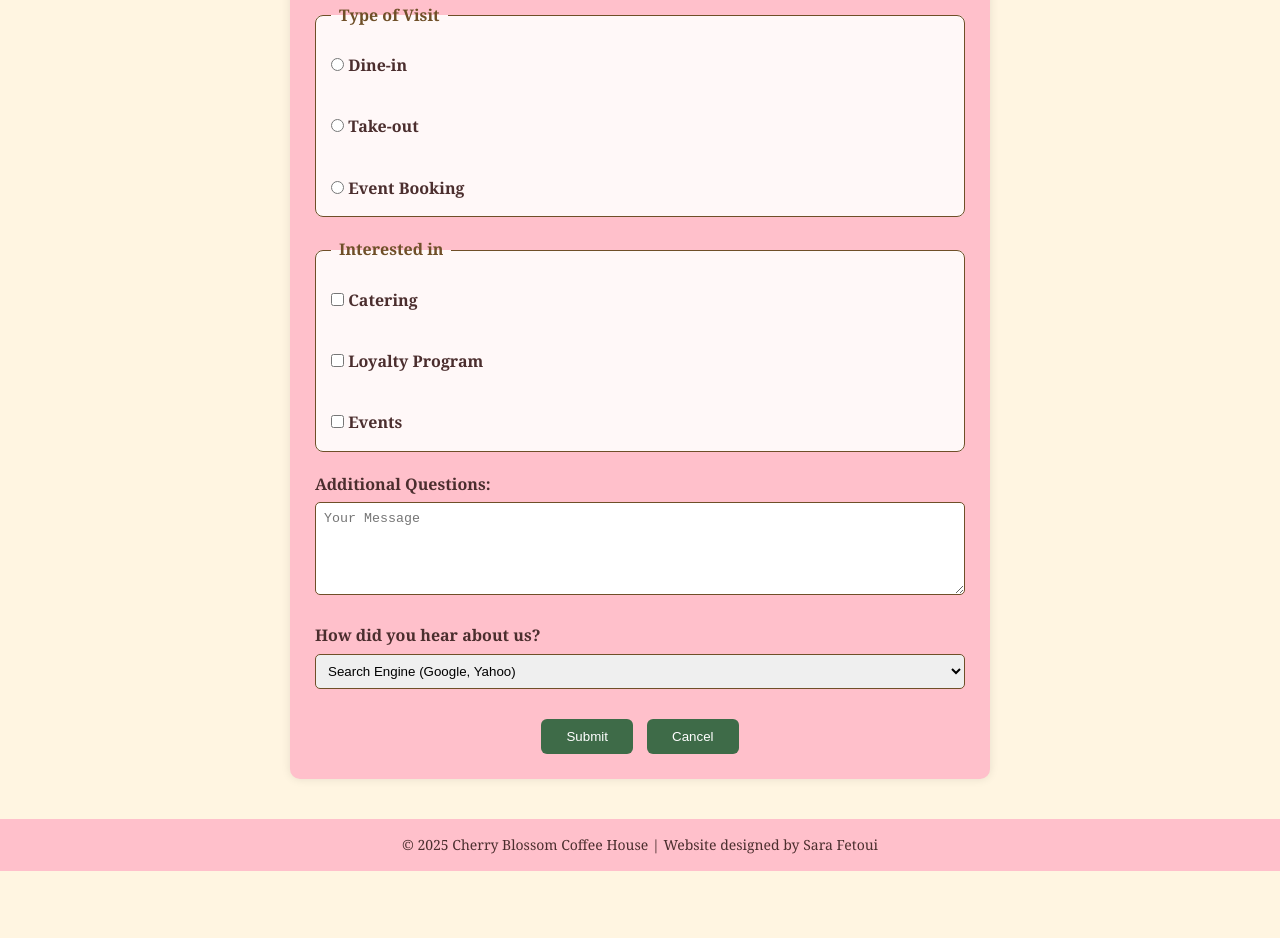
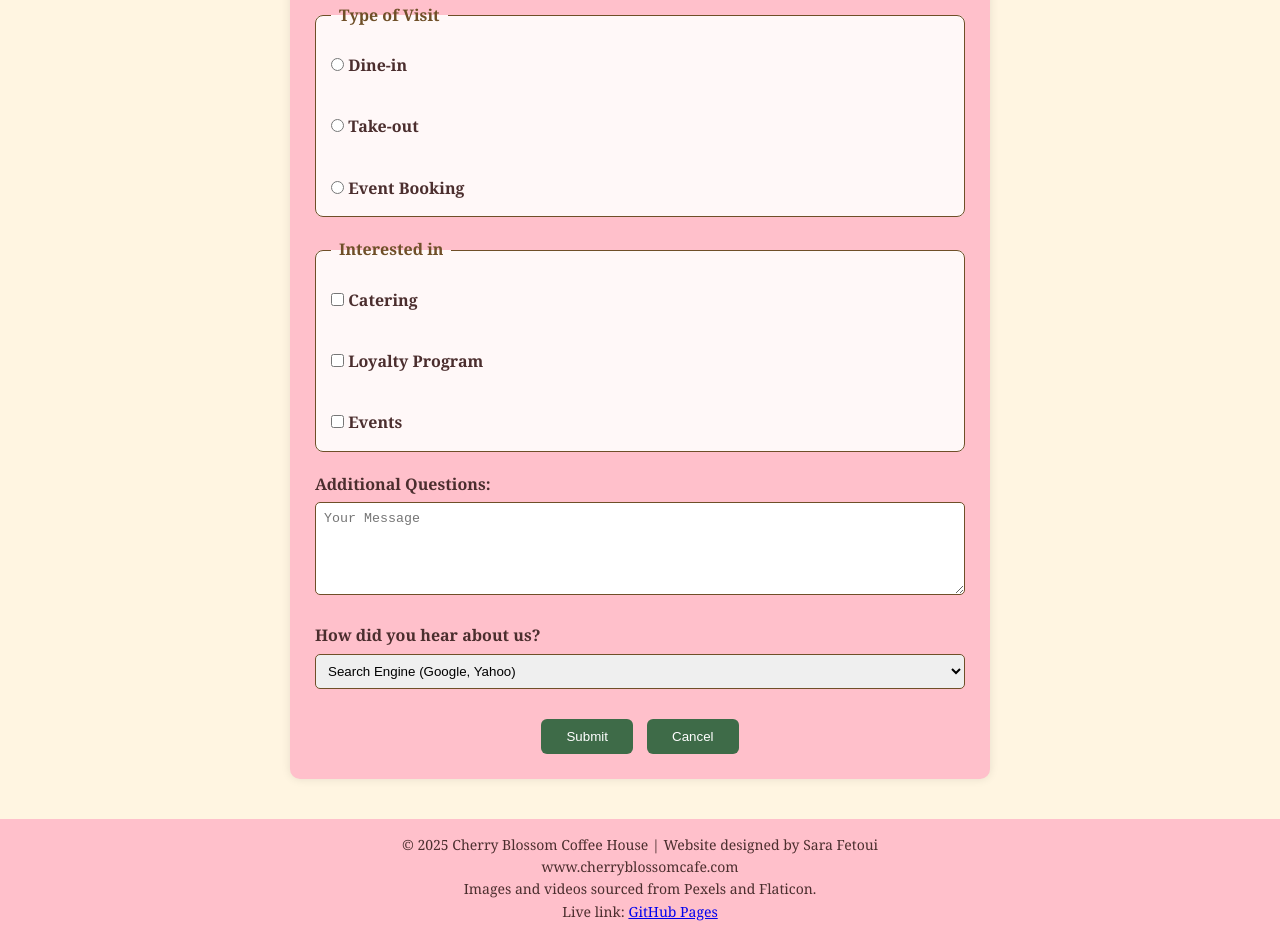
Before and after one commit to Sara-tech111/Website, a plain HTML site: page contact.html in a window 1280 px wide. Shown: the part 1016-1954 px from the top of the page. Before the commit the page ends 1887 px from the top, so only its background shows below. Drawn offline with Linux system fonts and the light colour scheme; files that its build step writes are made by us from their sources; files whose address does not match are found by name.

Commit message:
Enhance footer with extra details and links
Added additional footer information including website link and sources.

```diff
--- a/contact.html
+++ b/contact.html
@@ -89,7 +89,14 @@
   </main>
 
   <footer>
-    <p>© 2025 Cherry Blossom Coffee House | Website designed by Sara Fetoui</p>
-  </footer>
+  <p>&copy; 2025 Cherry Blossom Coffee House | Website designed by Sara Fetoui</p>
+  <p>www.cherryblossomcafe.com</p>
+  <p>Images and videos sourced from Pexels and Flaticon.</p>
+  <p>
+    Live link:
+    <a href="https://sara-tech111.github.io/Website/" target="_blank">GitHub Pages</a>
+  </p>
+</footer>
+
 </body>
 </html>
```
